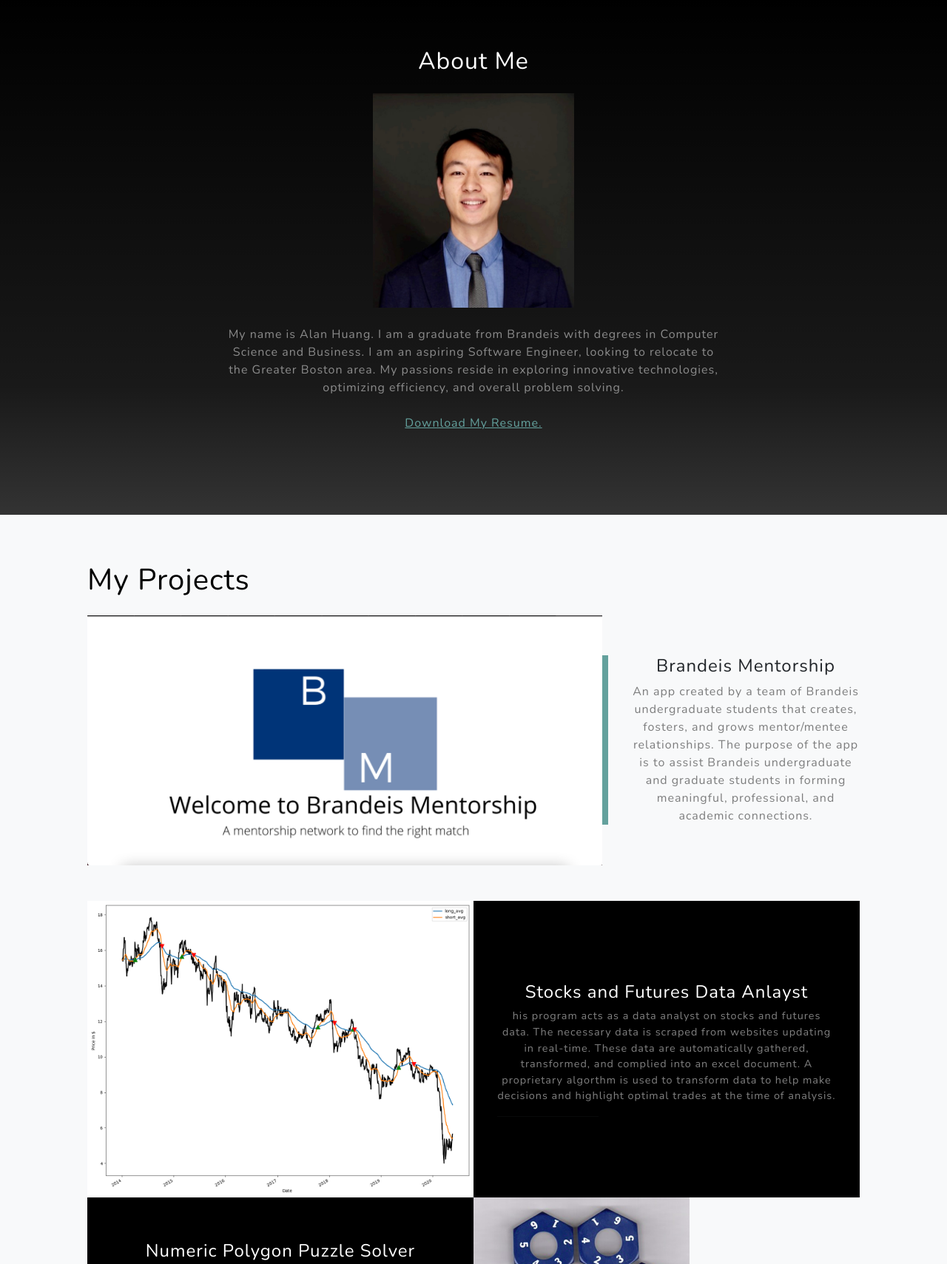
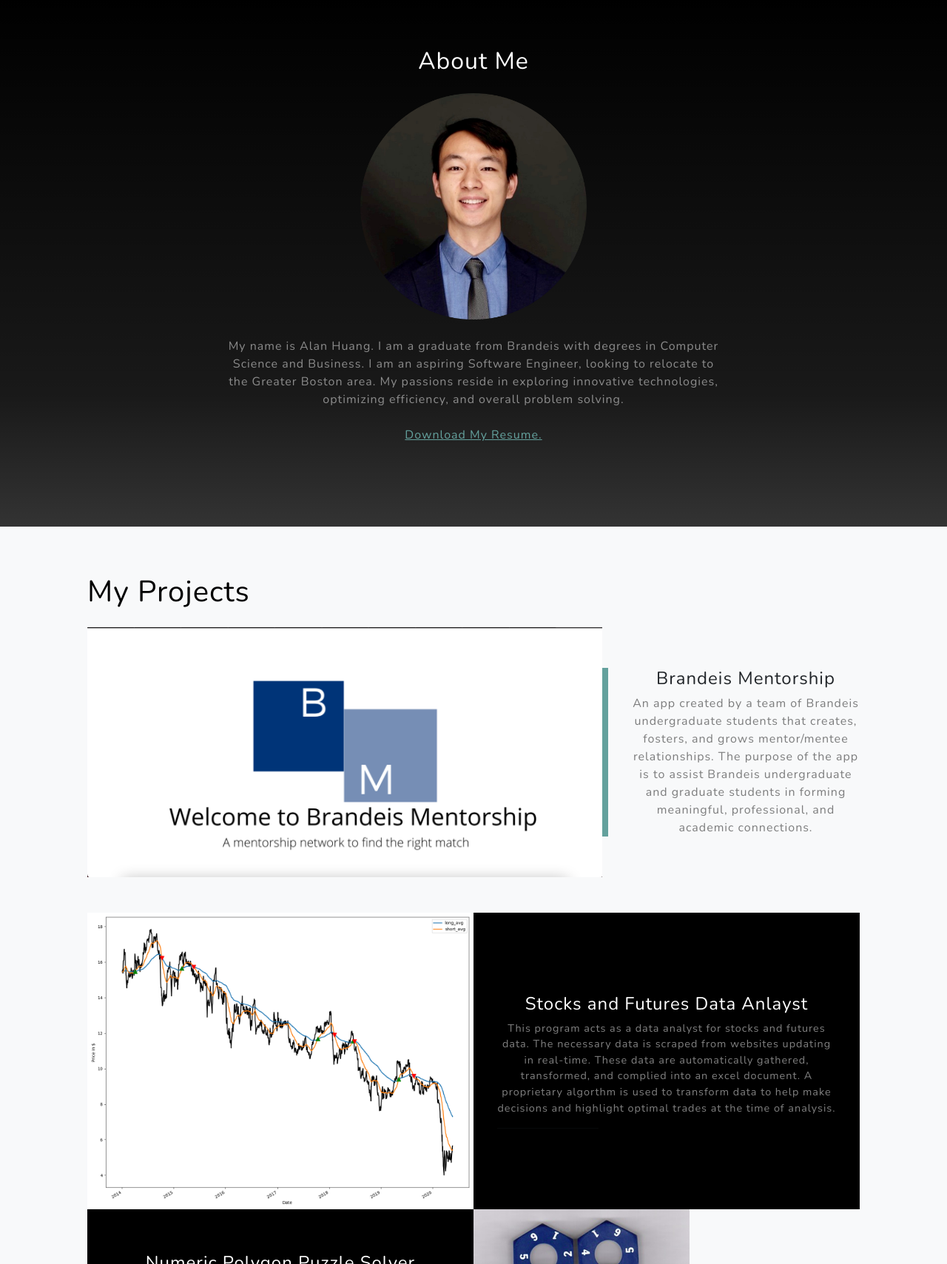
Before and after one commit to alanhaq/alanhaq.github.io, a plain HTML site: page index.html in a window 1280 px wide. Shown: the part 800-2509 px from the top of the page at 74% size. Drawn offline with nearby package versions, Linux system fonts and the light colour scheme.

Commit message:
update favicon

```diff
--- a/index.html
+++ b/index.html
@@ -5,8 +5,8 @@
         <meta name="viewport" content="width=device-width, initial-scale=1, shrink-to-fit=no" />
         <meta name="description" content="" />
         <meta name="author" content="" />
-        <title>Grayscale - Start Bootstrap Theme</title>
-        <link rel="icon" type="image/x-icon" href="assets/favicon.ico" />
+        <title>Hi, I'm Alan.</title>
+        <link rel="icon" type="image/x-icon" href="assets/img/circle-profile.png" />
         <!-- Font Awesome icons (free version)-->
         <script src="https://use.fontawesome.com/releases/v5.15.3/js/all.js" crossorigin="anonymous"></script>
         <!-- Google fonts-->
@@ -51,7 +51,7 @@
                 <div class="row gx-4 gx-lg-5 justify-content-center">
                     <div class="col-lg-8">
                         <h2 class="text-white mb-4">About Me</h2>
-                        <img class="img-fluid" src="assets/img/profile-image.jpg" alt="Responsive image" style="width:40%" />
+                        <img class="img-fluid" src="assets/img/circle-profile-2.png" alt="Responsive image" style="width:45%" />
                         <p class="text-white-50">
                             <br> My name is Alan Huang. I am a graduate from Brandeis with degrees in Computer Science and Business.
                             I am an aspiring Software Engineer, looking to relocate to the Greater Boston area. My passions
@@ -89,7 +89,7 @@
                             <div class="d-flex h-100">
                                 <div class="project-text w-100 my-auto text-center text-lg-left">
                                     <h4 class="text-white">Stocks and Futures Data Anlayst</h4>
-                                    <p class="mb-0 text-white-50">his program acts as a data analyst on stocks and futures data.
+                                    <p class="mb-0 text-white-50">This program acts as a data analyst for stocks and futures data.
                                         The necessary data is scraped from websites updating in real-time. These data are automatically
                                         gathered, transformed, and complied into an excel document. A proprietary algorthm is used to
                                         transform data to help make decisions and highlight optimal trades at the time of analysis.
```
Also changed, not shown: assets/favicon.ico (deleted), assets/img/circle-profile-2.png (added), assets/img/circle-profile.png (added), 2 other files.
